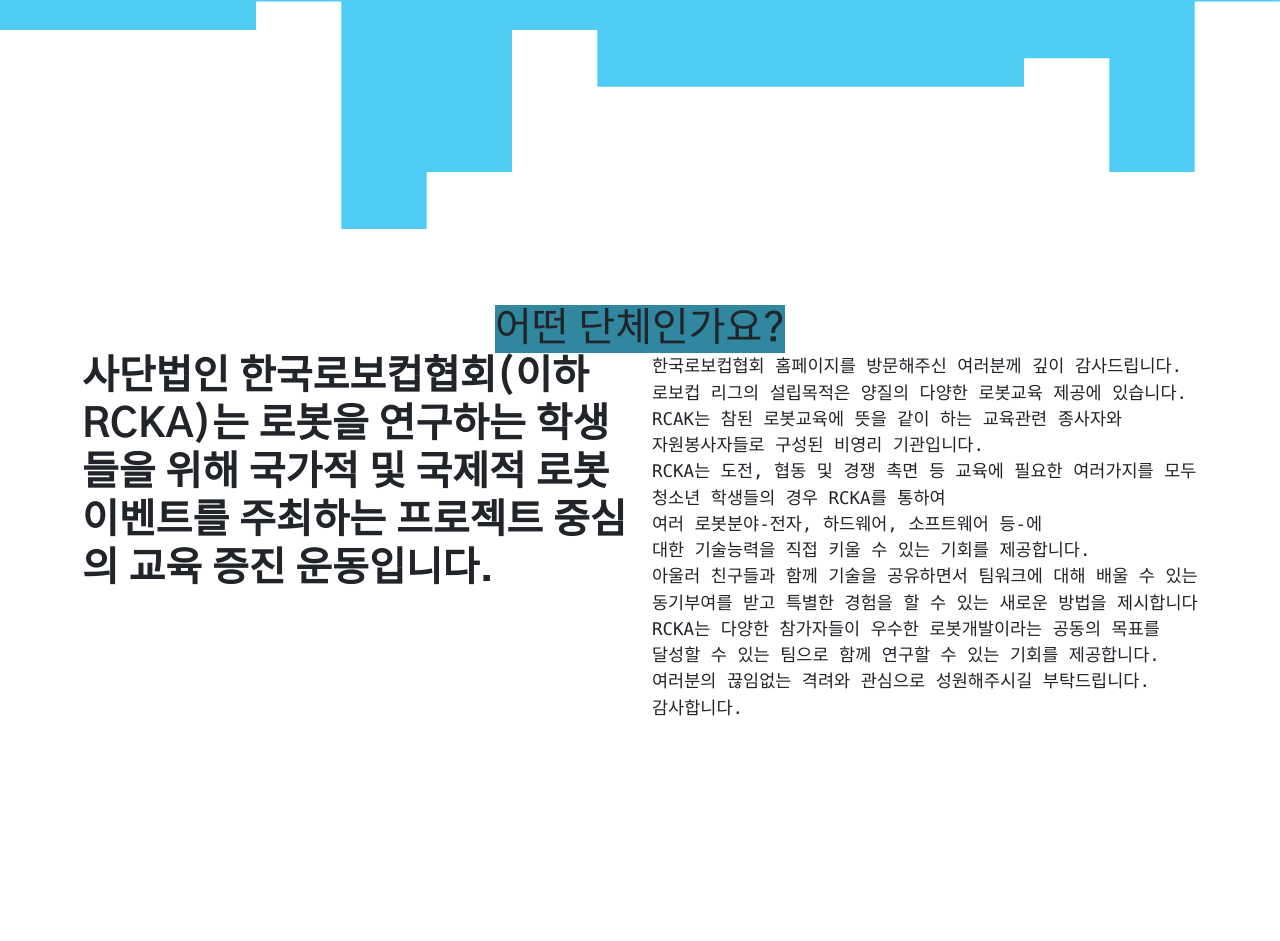
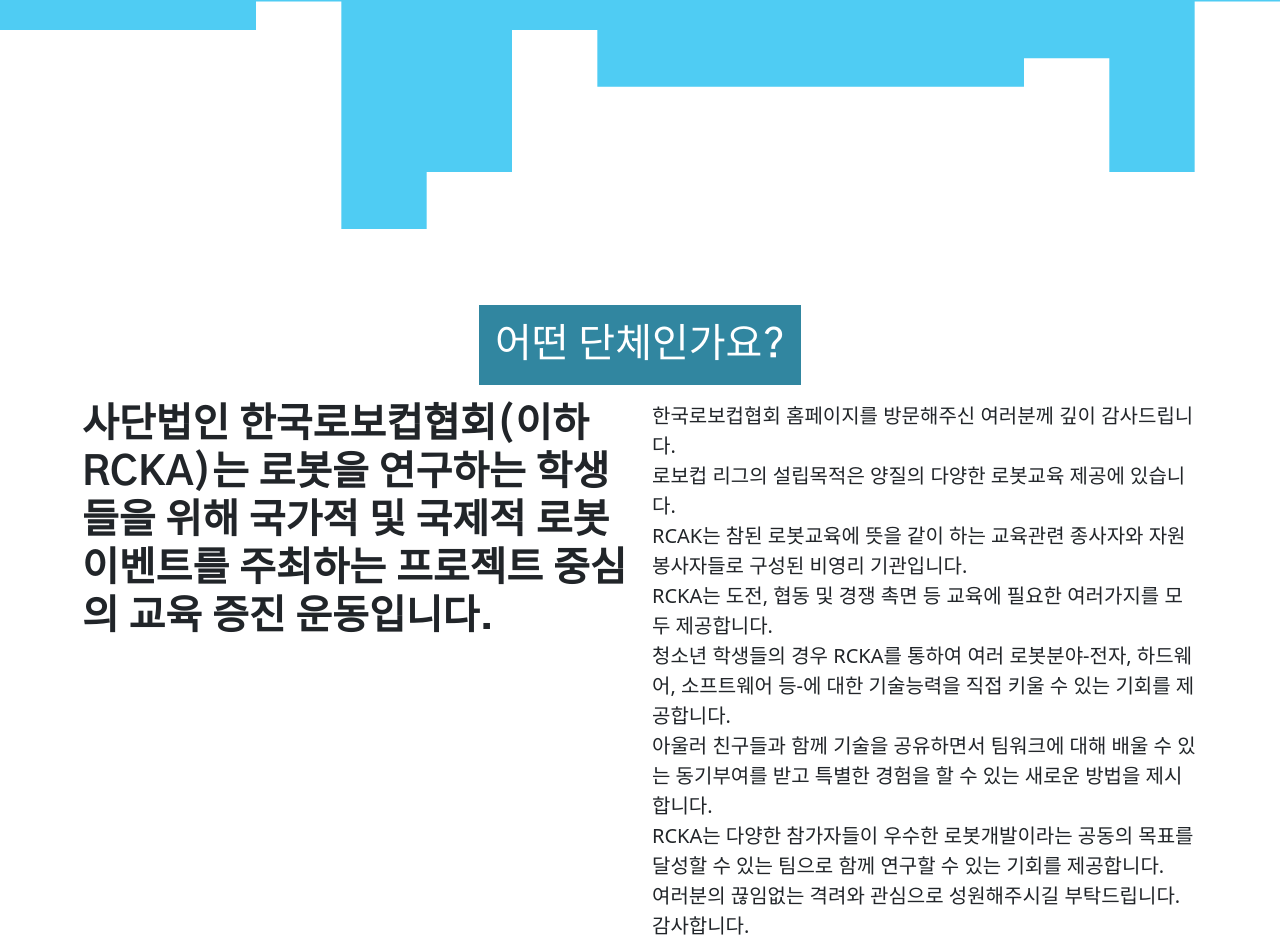
Before and after one commit to JIUUOO/RWDP, a website: page index.html in a window 1280 px wide. Shown: the part 667-1608 px from the top of the page. Before the commit the page ends 1430 px from the top, so only its background shows below. Drawn offline with Linux system fonts and the light colour scheme.

Commit message:
design: add padding on _about remove animation

```diff
--- a/index.html
+++ b/index.html
@@ -19,7 +19,7 @@
               <img
                 src="./images/logo/rcka-logo.png"
                 alt="rcka-logo"
-                class="logo--rcka"
+                class="img-fluid"
               />
             </a>
           </li>
@@ -28,7 +28,7 @@
               <img
                 src="./images/logo/rcj_logo.jpg"
                 alt="rcj-logo"
-                class="logo--rcj"
+                class="img-fluid"
               />
             </a>
           </li>
@@ -37,7 +37,7 @@
               <img
                 src="./images/logo/rc-logo.png"
                 alt="rc-logo"
-                class="logo--rc"
+                class="img-fluid"
               />
             </a>
           </li>
@@ -81,22 +81,37 @@
           </div>
           <div class="col-lg-6 fs-5">
             <span class="fs-5--dsscription">
-              <pre>
-한국로보컵협회 홈페이지를 방문해주신 여러분께 깊이 감사드립니다.
-로보컵 리그의 설립목적은 양질의 다양한 로봇교육 제공에 있습니다.
-RCAK는 참된 로봇교육에 뜻을 같이 하는 교육관련 종사자와
-자원봉사자들로 구성된 비영리 기관입니다.
-RCKA는 도전, 협동 및 경쟁 촉면 등 교육에 필요한 여러가지를 모두 제공합니다.
-청소년 학생들의 경우 RCKA를 통하여
-여러 로봇분야-전자, 하드웨어, 소프트웨어 등-에
-대한 기술능력을 직접 키울 수 있는 기회를 제공합니다.
-아울러 친구들과 함께 기술을 공유하면서 팀워크에 대해 배울 수 있는
-동기부여를 받고 특별한 경험을 할 수 있는 새로운 방법을 제시합니다.
-RCKA는 다양한 참가자들이 우수한 로봇개발이라는 공동의 목표를
-달성할 수 있는 팀으로 함께 연구할 수 있는 기회를 제공합니다.
-여러분의 끊임없는 격려와 관심으로 성원해주시길 부탁드립니다.
-감사합니다.
-              </pre>
+              한국로보컵협회 홈페이지를 방문해주신 여러분께 깊이 감사드립니다.
+            </span>
+            <span class="fs-5--dsscription">
+              로보컵 리그의 설립목적은 양질의 다양한 로봇교육 제공에 있습니다.
+            </span>
+            <span class="fs-5--dsscription">
+              RCAK는 참된 로봇교육에 뜻을 같이 하는 교육관련 종사자와
+              자원봉사자들로 구성된 비영리 기관입니다.
+              <span class="fs-5--dsscription">
+                RCKA는 도전, 협동 및 경쟁 촉면 등 교육에 필요한 여러가지를 모두
+                제공합니다.
+              </span>
+              <span class="fs-5--dsscription"
+                >청소년 학생들의 경우 RCKA를 통하여 여러 로봇분야-전자,
+                하드웨어, 소프트웨어 등-에 대한 기술능력을 직접 키울 수 있는
+                기회를 제공합니다.
+              </span>
+              <span class="fs-5--dsscription"
+                >아울러 친구들과 함께 기술을 공유하면서 팀워크에 대해 배울 수
+                있는 동기부여를 받고 특별한 경험을 할 수 있는 새로운 방법을
+                제시합니다.</span
+              >
+              <span class="fs-5--dsscription"
+                >RCKA는 다양한 참가자들이 우수한 로봇개발이라는 공동의 목표를
+                달성할 수 있는 팀으로 함께 연구할 수 있는 기회를
+                제공합니다.</span
+              >
+              <span class="fs-5--dsscription"
+                >여러분의 끊임없는 격려와 관심으로 성원해주시길 부탁드립니다.
+                감사합니다.</span
+              >
             </span>
           </div>
         </div>
--- /dev/null
+++ b/scss/components/_animations.scss
@@ -0,0 +1,26 @@
+@use "../custom" as *;
+
+@keyframes titleShowUp {
+  0% {
+    background-color: $white;
+    fill: $white;
+    color: $white;
+  }
+  50% {
+    background-color: $primary;
+    fill: $primary;
+    color: $primary;
+  }
+  100% {
+    color: $black;
+  }
+}
+
+@keyframes subtitleShowUp {
+  0% {
+    transform: rotate3d(-1, 0, 0, 0.2turn);
+  }
+  100% {
+    transform: rotate3d(0);
+  }
+}
--- a/scss/components/_mixins.scss
+++ b/scss/components/_mixins.scss
@@ -1,20 +1,4 @@
 @use "../custom" as *;
-
-@keyframes titleShowUp {
-  0% {
-    background-color: $white;
-    fill: $white;
-    color: $white;
-  }
-  50% {
-    background-color: $primary;
-    fill: $primary;
-    color: $primary;
-  }
-  100% {
-    color: $black;
-  }
-}
 
 @mixin absoluteCenter {
   position: absolute;
@@ -22,12 +6,3 @@
   left: 50%;
   transform: translate(-50%, -50%);
 }
-
-@keyframes subtitleShowUp {
-  0% {
-    transform: rotate3d(-1, 0, 0, 0.2turn);
-  }
-  100% {
-    transform: rotate3d(0);
-  }
-}
--- a/scss/components/_typography.scss
+++ b/scss/components/_typography.scss
@@ -14,12 +14,16 @@
 .display-6 {
   display: flex;
   justify-content: center;
+
   font-family: "Gothic A1", sans-serif;
   font-weight: 500;
 
   &--subtitle {
+    padding: 1rem 1rem;
+    margin-bottom: 1rem;
     perspective: 800px;
-    animation: subtitleShowUp 1s normal linear;
+    color: $white;
+    // animation: subtitleShowUp 1s normal linear;
     background: $secondary;
   }
 }
--- a/scss/sections/_about.scss
+++ b/scss/sections/_about.scss
@@ -4,6 +4,7 @@
   span {
     display: block;
   }
+
   &--intro {
     padding: 1rem 1rem;
     background-color: $secondary;
--- a/scss/sections/_navbar.scss
+++ b/scss/sections/_navbar.scss
@@ -2,7 +2,6 @@
 
 .menu {
   background-color: $white;
-}
 
   .container-fluid {
     padding: 0;
@@ -31,3 +30,4 @@
       opacity: 0.5;
     }
   }
+}
--- a/scss/style.scss
+++ b/scss/style.scss
@@ -1,7 +1,8 @@
 @use "./custom";
 
 @use "./components/typography";
+@use "./components/animations";
 
 @use "./sections/navbar";
-@use "./sections/intro";
+@use "./sections/title";
 @use "./sections/about";
```
Also changed, not shown: assets/css/style.css, scss/sections/_title.scss (renamed from scss/sections/_intro.scss), 1 other file. Lines whose indentation alone changed are shown as unchanged.
